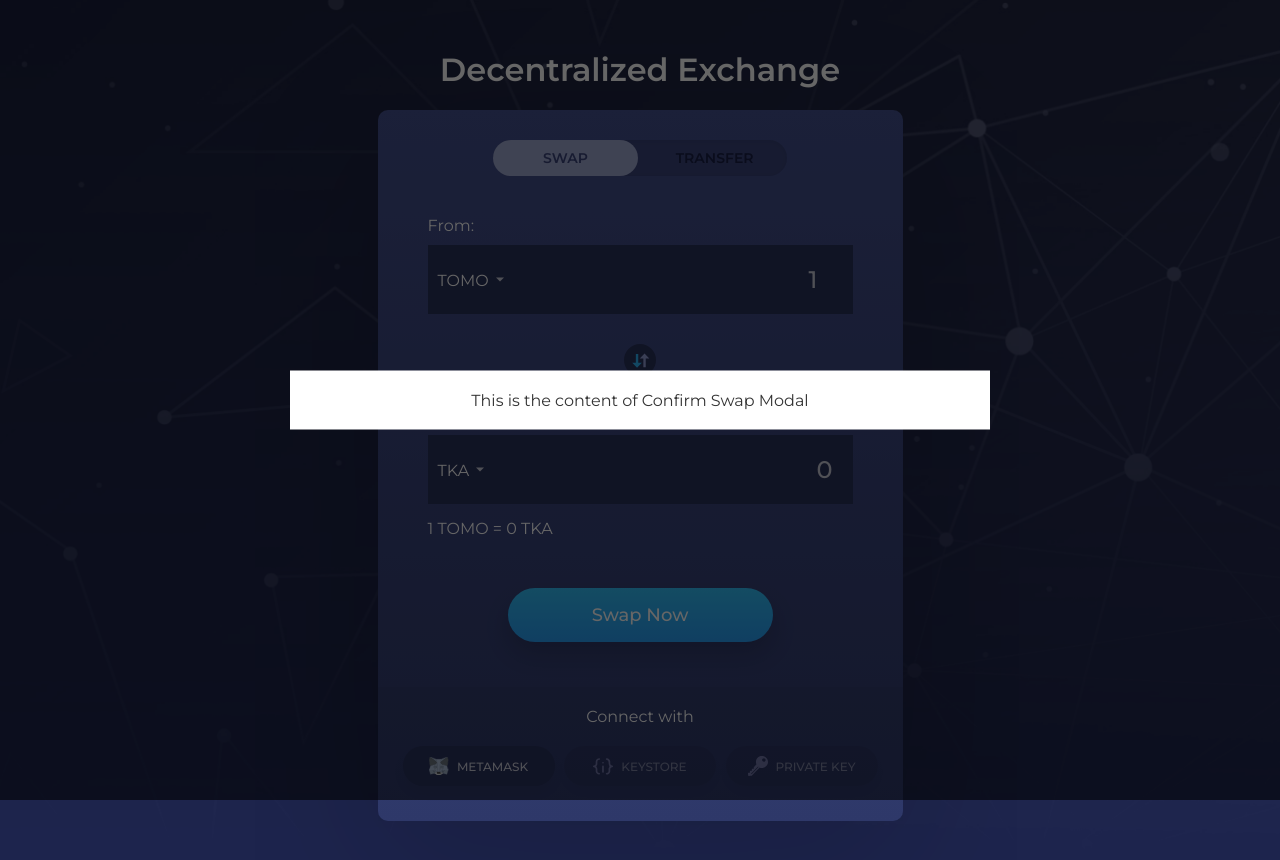
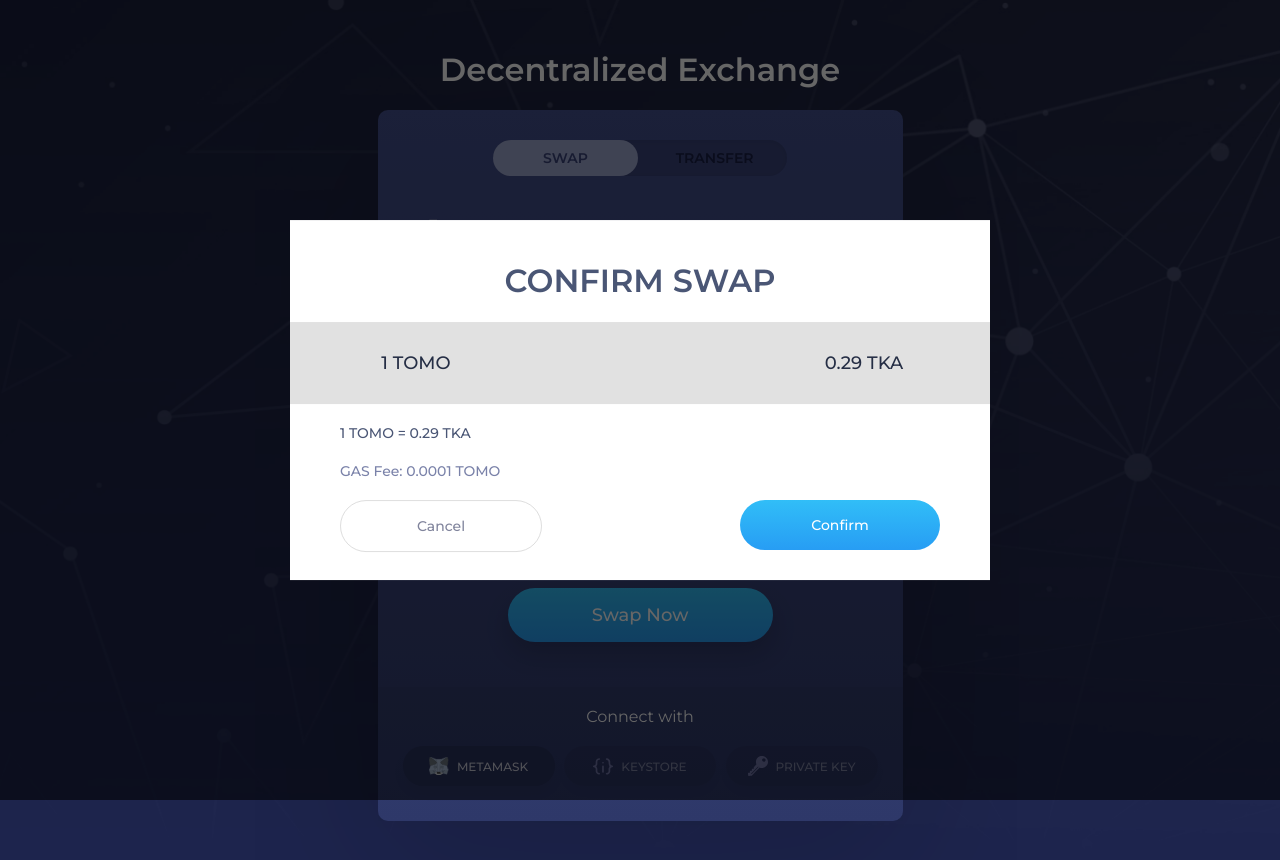
Before and after one commit to thaiminhpv/Blockchain-capstone-project, a website with bundled scripts: page src/index.html in a window 1280 px wide. Both pictures are taken after a click on the element "Swap Now". Built offline with nearby package versions, Linux system fonts and the light colour scheme; files whose address does not match are found by name; what web3 would draw is missing.

Commit message:
add swap confirm modal

```diff
--- a/src/assets/css/main.css
+++ b/src/assets/css/main.css
@@ -252,6 +252,87 @@ input {
   max-width: 100%;
   padding: 20px 50px;
 }
+
+.modal__title {
+  color: #4a5675;
+  font-size: 16px;
+  font-weight: 600;
+  margin-bottom: 20px;
+}
+
+.modal__token {
+  color: #252e45;
+  font-size: 18px;
+  font-weight: 500;
+  margin: 20px -50px;
+  background: #e1e1e1;
+  padding: 30px;
+}
+.modal__token > div {
+  float: left;
+}
+.modal__token > div:first-child {
+  width: 30%;
+}
+.modal__token > div:last-child {
+  width: 30%;
+  float: right;
+}
+
+.modal__arrow {
+  /*margin-bottom: 20px;*/
+}
+
+.modal__rate {
+  color: #4a5675;
+  font-size: 14px;
+  font-weight: 500;
+  margin-bottom: 20px;
+  text-align: left;
+}
+
+.modal__fee {
+  color: #7a82a9;
+  font-size: 14px;
+  font-weight: 500;
+  margin-bottom: 20px;
+  text-align: left;
+}
+
+.modal__cancel {
+  width: 200px;
+  height: 50px;
+  line-height: 50px;
+  border-radius: 27px;
+  border: 1px solid #dedede;
+  font-size: 14px;
+  font-weight: 500;
+  color: #80849c;
+  margin-right: 20px;
+  float: left;
+}
+
+.modal__confirm {
+  width: 200px;
+  height: 50px;
+  line-height: 50px;
+  float: right;
+  background: linear-gradient(180deg, #36cef9, #279df4) 0 100%;
+  background-size: auto 150%;
+  color: #fff;
+  font-size: 14px;
+  font-weight: 500;
+  /*padding: 10px 20px;*/
+  border-radius: 27px;
+  cursor: pointer;
+  transition: all .3s;
+}
+
+.modal__button {
+  width: 100%;
+  height: 60px;
+}
+
 /*========= End Modal =========*/
 
 /*========= Input =========*/
--- a/src/index.html
+++ b/src/index.html
@@ -137,7 +137,20 @@
 </div>
 
 <div class="modal" id="confirm-swap-modal">
-  <div class="modal__content">This is the content of Confirm Swap Modal</div>
+  <div class="modal__content">
+    <div class="modal__title"><h1>CONFIRM SWAP</h1></div>
+    <div class="modal__token">
+      <div class="src-swap">1 TOMO</div>
+      <img src="/assets/images/icons/arrow-right.svg" alt="">
+      <div class="dest-swap">0.29 TKA</div>
+    </div>
+    <div class="modal__rate"><span class="src-swap">1 TOMO</span> = <span class="dest-swap">0.29 TKA</span></div>
+    <div class="modal__fee">GAS Fee: <span id="gas-amount">0.0001 TOMO</span></div>
+    <div class="modal__button">
+        <div class="modal__cancel" data-modal-id="confirm-swap-modal">Cancel</div>
+        <div class="modal__confirm" data-modal-id="confirm-swap-modal">Confirm</div>
+    </div>
+  </div>
 </div>
 
 <script type="module" src="index.js"></script>
```
